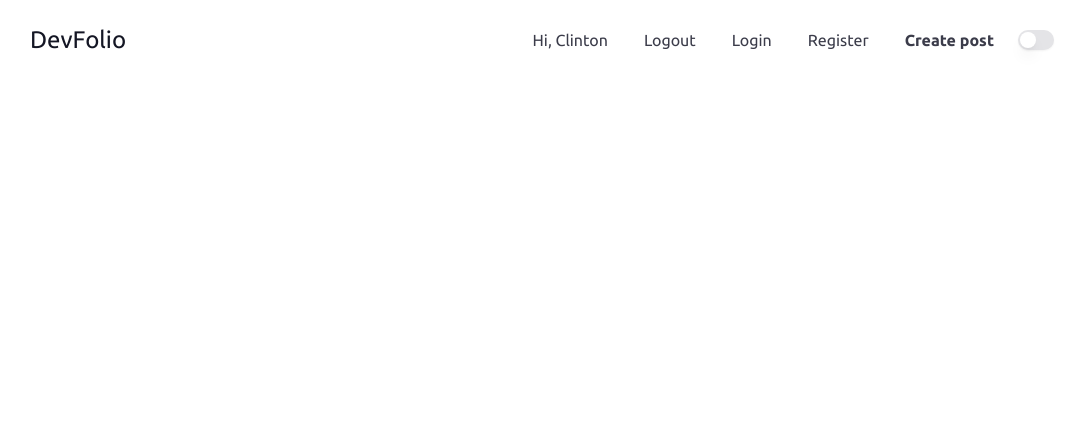
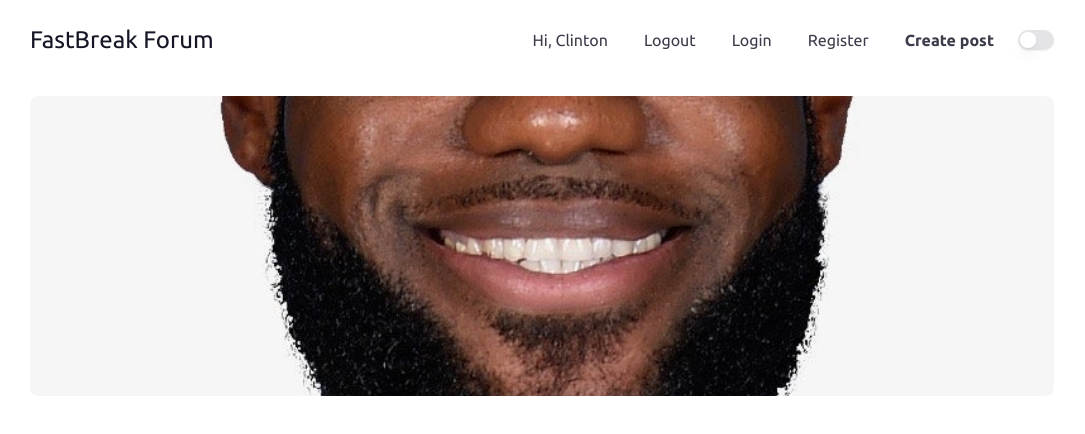
Before and after one commit to yamhokim/FastBreak-Forum, a React (Vite) app in the folder frontend/: page / in a window 1280 px wide. Shown: the top 434 px of the page, without its empty margins (98-1183 px from the left). Built offline with nearby package versions, Linux system fonts and the light colour scheme.

Commit message:
added a basic header component for the home page

```diff
--- a/frontend/src/App.jsx
+++ b/frontend/src/App.jsx
@@ -1,10 +1,12 @@
 import React from "react";
 import NavBar from "./ui_components/navbar";
+import Header from "./ui_components/Header";
 
 const App = () => {
   return (
     <div>
       <NavBar />
+      <Header />
     </div>
   );
 };
--- a/frontend/src/ui_components/Header.jsx
+++ b/frontend/src/ui_components/Header.jsx
@@ -1,7 +1,14 @@
 import React from "react";
+import banner from "../images/king_bron.jpg";
 
 const Header = () => {
-  return <div>Header</div>;
+  return (
+    <section className="max-container padding-x py-4 relative">
+      <div className="w-full h-[300px] overflow-hidden rounded-lg">
+        <img src={banner} className="w-full h-full object-cover rounded-lg" />
+      </div>
+    </section>
+  );
 };
 
 export default Header;
--- a/frontend/src/ui_components/NavBar.jsx
+++ b/frontend/src/ui_components/NavBar.jsx
@@ -10,7 +10,7 @@ const NavBar = () => {
     <>
       <nav className="max-container padding-x py-6 flex justify-between items-center  gap-6 sticky top-0 z-10 bg-[#FFFFFF] dark:bg-[#141624]">
         <a to="/" className="text-[#141624] text-2xl dark:text-[#FFFFFF]">
-          DevFolio
+          FastBreak Forum
         </a>
         <ul className="flex items-center  justify-end gap-9 text-[#3B3C4A] lg:flex-1 max-md:hidden dark:text-[#FFFFFF]">
           <li>Hi, Clinton</li>
```
Also changed, not shown: frontend/src/images/king_bron.jpg (added).
